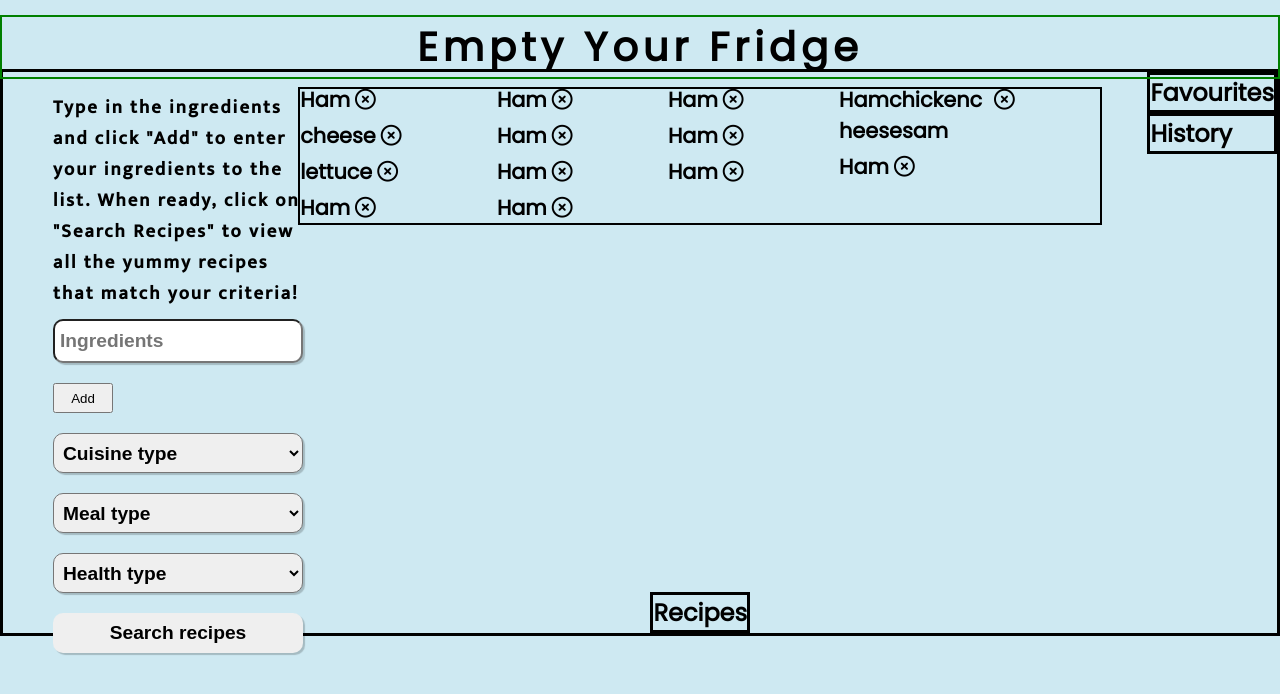
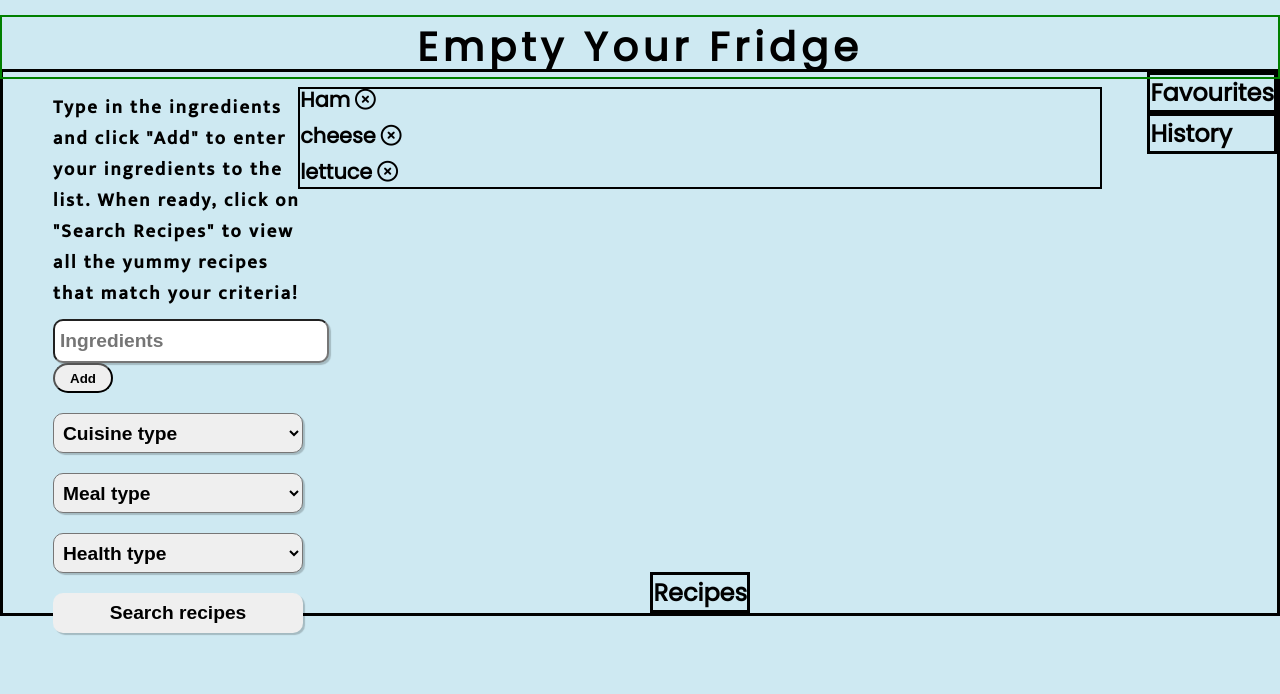
Before and after one commit to TheBigBookMan/Empty-Your-Fridge, a React (Create React App) app in the folder empty-your-fridge/: page / in a window 1280 px wide. Shown: the top 694 px of the page. Built offline with nearby package versions, Linux system fonts and the light colour scheme.

Commit message:
added in state for added ingredients list

```diff
--- a/empty-your-fridge/src/App.js
+++ b/empty-your-fridge/src/App.js
@@ -1,4 +1,5 @@
 import "./styles/App.css";
+import { useState } from "react";
 import Ingredients from "./components/Ingredients/Ingredients";
 import Bowl from "./components/Bowl/Bowl";
 import Recipes from "./components/Recipes/Recipes";
@@ -6,13 +7,22 @@ import Favourites from "./components/Favourites/Favourites";
 import History from "./components/History/History";
 
 function App() {
+  const [ingredientsArr, setIngredientsArr] = useState([]);
+
+  // const userAddIngredient = (addedIngredient) => {
+  //   setIngredientsArr([...ingredientsArr, addedIngredient]);
+  // };
+
   return (
     <div>
       <header className="App-header">
         <h1>Empty Your Fridge</h1>
       </header>
       <body className="container">
-        <Ingredients />
+        <Ingredients
+          setIngredientsArr={setIngredientsArr}
+          ingredientsArr={ingredientsArr}
+        />
         <div className="middle-container">
           <Bowl />
           <Recipes />
--- a/empty-your-fridge/src/components/Bowl/Bowl.js
+++ b/empty-your-fridge/src/components/Bowl/Bowl.js
@@ -3,6 +3,7 @@ import "./styles/Bowl.css";
 import { bowlStyles as bowl } from "./styles/BowlStyles";
 
 // need to import the state array from ingredients to then have list on on here
+// maybe it doesnt pass as state and it passes as props like in the traversy udemy video-- have to look into
 
 const Bowl = () => {
   return (
@@ -20,46 +21,6 @@ const Bowl = () => {
           <p style={bowl.ingredientName}>lettuce</p>{" "}
           <i class="fa-regular fa-circle-xmark"></i>
         </li>
-        <li style={bowl.ingredient}>
-          <p style={bowl.ingredientName}>Ham</p>{" "}
-          <i class="fa-regular fa-circle-xmark"></i>
-        </li>
-        <li style={bowl.ingredient}>
-          <p style={bowl.ingredientName}>Ham</p>{" "}
-          <i class="fa-regular fa-circle-xmark"></i>
-        </li>
-        <li style={bowl.ingredient}>
-          <p style={bowl.ingredientName}>Ham</p>{" "}
-          <i class="fa-regular fa-circle-xmark"></i>
-        </li>
-        <li style={bowl.ingredient}>
-          <p style={bowl.ingredientName}>Ham</p>{" "}
-          <i class="fa-regular fa-circle-xmark"></i>
-        </li>
-        <li style={bowl.ingredient}>
-          <p style={bowl.ingredientName}>Ham</p>{" "}
-          <i class="fa-regular fa-circle-xmark"></i>
-        </li>
-        <li style={bowl.ingredient}>
-          <p style={bowl.ingredientName}>Ham</p>{" "}
-          <i class="fa-regular fa-circle-xmark"></i>
-        </li>
-        <li style={bowl.ingredient}>
-          <p style={bowl.ingredientName}>Ham</p>{" "}
-          <i class="fa-regular fa-circle-xmark"></i>
-        </li>
-        <li style={bowl.ingredient}>
-          <p style={bowl.ingredientName}>Ham</p>{" "}
-          <i class="fa-regular fa-circle-xmark"></i>
-        </li>
-        <li style={bowl.ingredient}>
-          <p style={bowl.ingredientName}>Hamchickencheesesam</p>{" "}
-          <i class="fa-regular fa-circle-xmark"></i>
-        </li>
-        <li style={bowl.ingredient}>
-          <p style={bowl.ingredientName}>Ham</p>{" "}
-          <i class="fa-regular fa-circle-xmark"></i>
-        </li>
       </ul>
     </div>
   );
--- a/empty-your-fridge/src/components/Bowl/styles/BowlStyles.js
+++ b/empty-your-fridge/src/components/Bowl/styles/BowlStyles.js
@@ -1,7 +1,7 @@
 export const bowlStyles = {
   bowlContainer: {
     border: "black solid 2px",
-    maxHeight: "150px",
+    maxHeight: "200px",
     width: "800px",
     fontSize: "1.3rem",
     marginTop: "15px",
@@ -13,7 +13,7 @@ export const bowlStyles = {
     flexWrap: "wrap",
     gap: "10px",
     fontWeight: "bolder",
-    maxHeight: "150px",
+    maxHeight: "200px",
     width: "800px",
   },
   ingredient: {
--- a/empty-your-fridge/src/components/Ingredients/Ingredients.js
+++ b/empty-your-fridge/src/components/Ingredients/Ingredients.js
@@ -2,14 +2,27 @@
 // var api_key = '3825b049c21e45afc20c029947cc4427'
 
 // apiUrl = `https://api.edamam.com/api/recipes/v2?type=public&q=${queryIngredients}&app_id=${api_id}&app_key=${api_key}${health}${cuisine}${meal}`
-import React from "react";
+import React, { useState } from "react";
 import { cuisines, meals, health } from "../../utils/types";
 import "./styles/Ingredients.css";
 import { ingredientsStyles as style } from "./styles/IngredientsStyles";
 
-const Ingredients = () => {
+const Ingredients = ({ setIngredientsArr, ingredientsArr }) => {
   // MIGHT NEED STATE FOR THE INGREDIENT ENTER SAVED TO THEN SHOW IN THE BOWL
   // PASS THE STATE AS A PROP TO THE BOWL COMPONENT
+  const [newIngredientInput, setNewIngredientInput] = useState("");
+
+  const handleInputChange = (e) => {
+    e.preventDefault();
+    setIngredientsArr([...ingredientsArr, newIngredientInput]);
+  };
+
+  const handleIngredientInput = (e) => {
+    const { target } = e;
+    const inputValue = target.value;
+    setNewIngredientInput(inputValue);
+  };
+
   return (
     <div style={style.ingredientsContainer}>
       <h3>
@@ -18,14 +31,23 @@ const Ingredients = () => {
         recipes that match your criteria!
       </h3>
       <form style={style.formContainer}>
+        <form>
           <input
             type="text"
             style={style.ingredientInput}
             placeholder="Ingredients"
+            onChange={handleIngredientInput}
+            value={newIngredientInput}
           />
-        <button type="submit" className="ingredient-btn">
-          Add
+          <button
+            onClick={handleInputChange}
+            type="submit"
+            className="ingredient-btn"
+          >
+            <strong>Add</strong>
           </button>
+        </form>
+
         <select style={style.cuisineInput}>
           <option value="" selected disabled hidden>
             Cuisine type
--- a/empty-your-fridge/src/components/Ingredients/styles/Ingredients.css
+++ b/empty-your-fridge/src/components/Ingredients/styles/Ingredients.css
@@ -12,4 +12,15 @@
 .ingredient-btn {
   width: 60px;
   height: 30px;
+  border-radius: 20px;
 }
+
+.ingredient-btn:active {
+  transform: scale(0.98);
+  background-color: rgb(197, 184, 184);
+}
+
+.ingredient-btn:hover {
+  cursor: pointer;
+  background-color: rgba(237, 214, 214, 0.999);
+}
```
Also changed, not shown: empty-your-fridge/public/manifest.json (deleted). Lines whose indentation alone changed are shown as unchanged.
